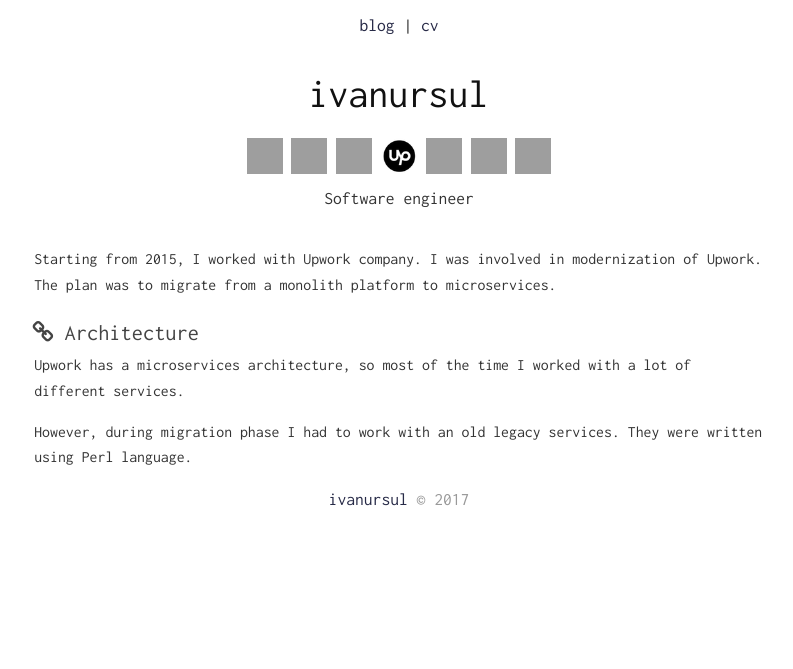
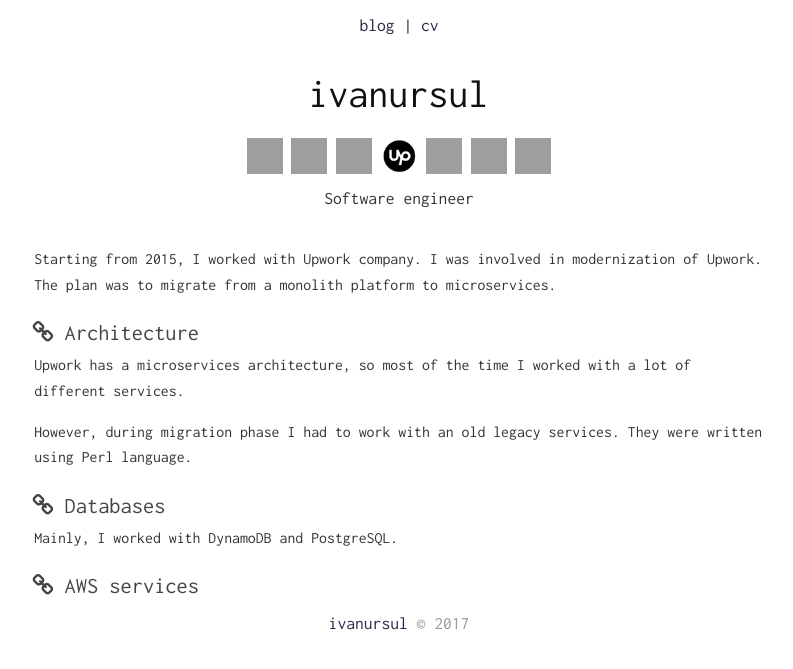
Before and after one commit to ivanursul/ivanursul, a Jekyll site: the page built from working-with-upwork.md, in a window 1280 px wide, cut to the strip 0-669 px from the top of the page. Shown: the whole strip, without its empty margins (241-1034 px from the left). Built offline with Jekyll 4.4.1, drawn with Linux system fonts in a browser that asks for light colours; our own code applies the rules of GitHub Pages for plain Markdown files; grey boxes are pictures that could not be loaded.

Commit message:
Working with Upwork page

```diff
--- a/working-with-upwork.md
+++ b/working-with-upwork.md
@@ -5,8 +5,14 @@
 
 Starting from 2015, I worked with Upwork company. I was involved in modernization of Upwork. The plan was to migrate from a monolith platform to microservices.
 
-### <a href="#understand_customer" name="understand_customer"><i class="fa fa-link anchor" aria-hidden="true"></i></a> Architecture
+### <a href="#architecture" name="architecture"><i class="fa fa-link anchor" aria-hidden="true"></i></a> Architecture
 
 Upwork has a microservices architecture, so most of the time I worked with a lot of different services.
 
 However, during migration phase I had to work with an old legacy services. They were written using Perl language.
+
+### <a href="#databases" name="databases"><i class="fa fa-link anchor" aria-hidden="true"></i></a> Databases
+
+Mainly, I worked with DynamoDB and PostgreSQL.
+
+### <a href="#aws" name="aws"><i class="fa fa-link anchor" aria-hidden="true"></i></a> AWS services
```
